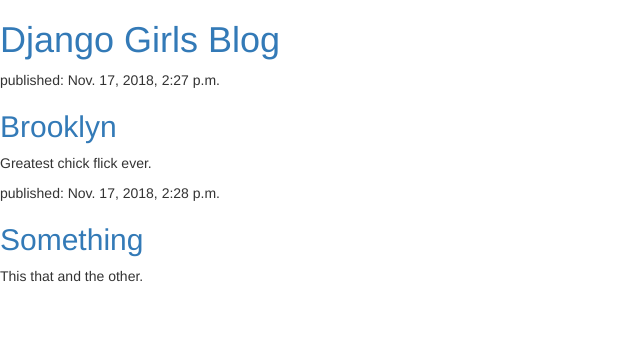
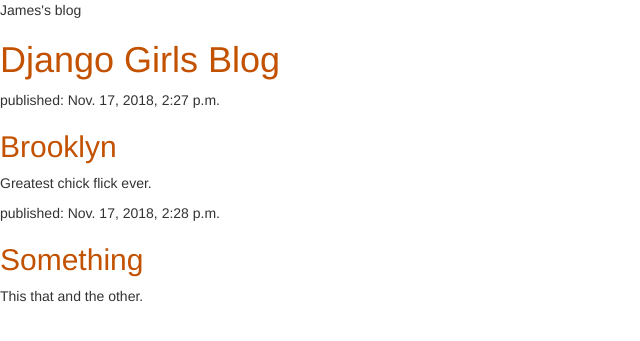
Before and after one commit to tytechortz/djangogirls-tutorial, a Django app: page / in a window 1280 px wide. Shown: the top 341 px of the page, without its empty margins (0-640 px from the left). Run offline with Django 3.2, Linux system fonts and the light colour scheme; data comes from the database, SQL or seed files in the repository; some libraries are stand-ins or nearby versions.

Commit message:
adds color

```diff
--- /dev/null
+++ b/blog/static/css/blog.css
@@ -0,0 +1,3 @@
+h1 a, h2 a {
+    color: #C25100;
+}
--- a/blog/templates/blog/post_list.html
+++ b/blog/templates/blog/post_list.html
@@ -1,8 +1,11 @@
+{% load static %}
+
 <!DOCTYPE html>
 <html lang="en">
     <head>
         <link rel="stylesheet" href="//maxcdn.bootstrapcdn.com/bootstrap/3.2.0/css/bootstrap.min.css">
         <link rel="stylesheet" href="//maxcdn.bootstrapcdn.com/bootstrap/3.2.0/css/bootstrap-theme.min.css">
+        <link rel="stylesheet" href="{% static 'css/blog.css' %}"
         <title>James's blog</title>
     </head>
     <body>
```
